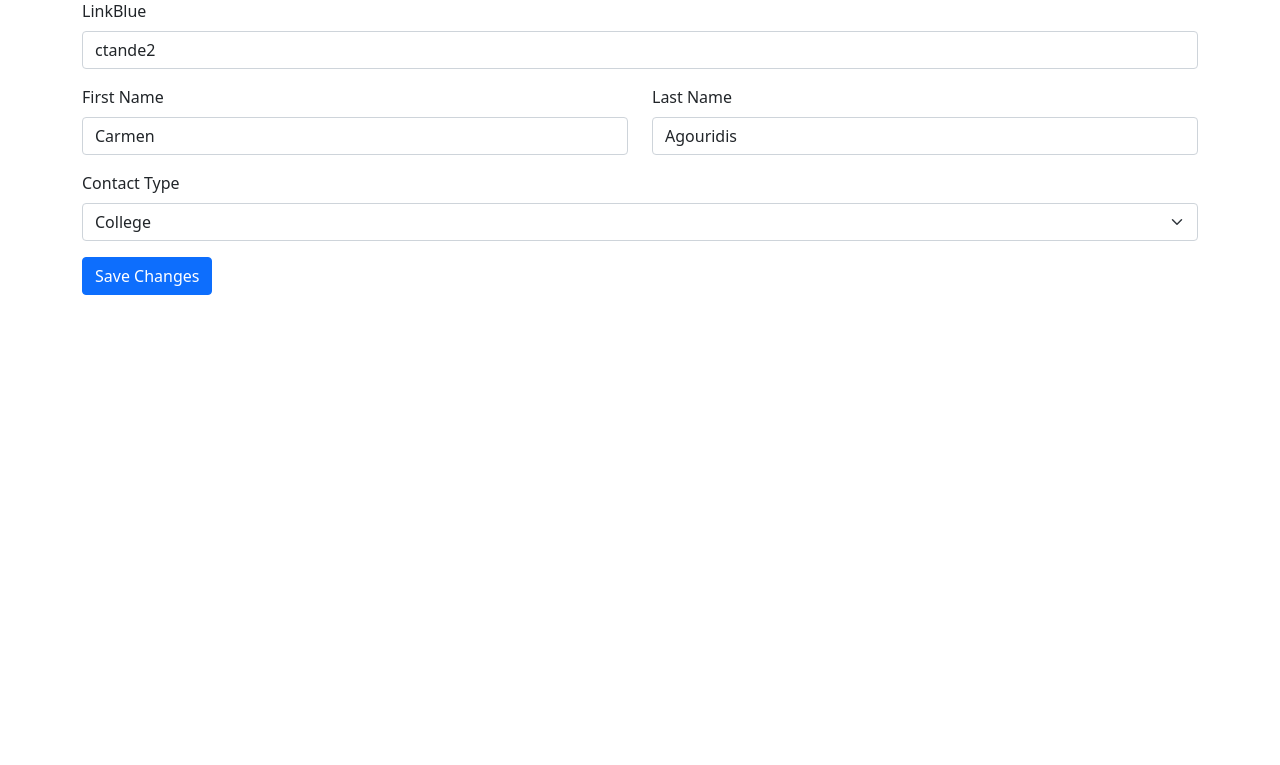
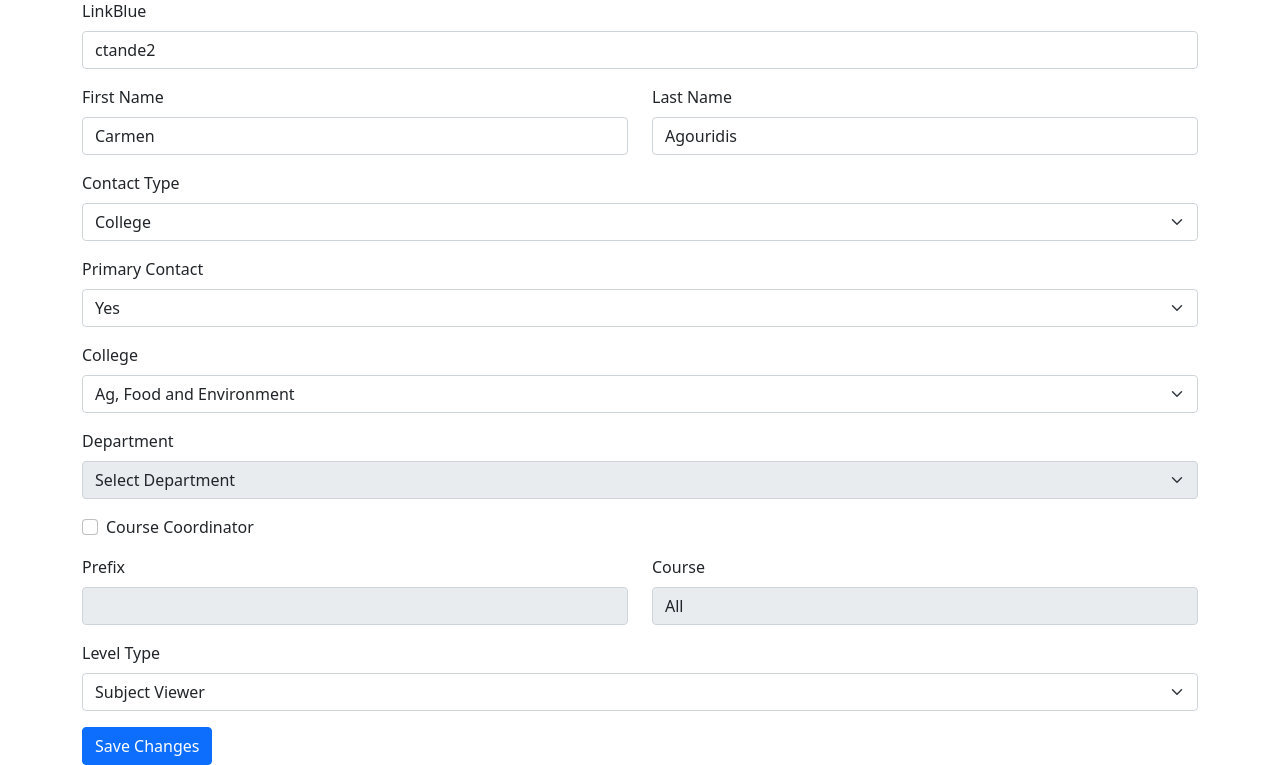
Before and after one commit to ofa-uky/TCE-contactWeb, a Flask app: page /edit/1 in a window 1280 px wide. Shown: the part 81-846 px from the top of the page. Before the commit the page ends 376 px from the top, so only its background shows below. Run offline with Flask 3, Linux system fonts and the light colour scheme.

Commit message:
Update edit_contact.html

```diff
--- a/templates/edit_contact.html
+++ b/templates/edit_contact.html
@@ -26,37 +26,149 @@
         <label class="form-label">Contact Type</label>
         <select class="form-select" id="contact_type" name="contact_type" required>
             <option value="College" {% if contact.contact_type == 'College' %}selected{% endif %}>College</option>
-            <option value="Department" {% if contact.contact_type == 'Department' %}selected{% endif %}>Department</option>
+            <option value="Department" {% if contact.contact_type == 'Department' or contact.contact_type == 'Course Coordinator' %}selected{% endif %}>Department</option>
         </select>
     </div>
 
-    <!-- Include remaining form fields from add_contact.html with value population -->
-    <!-- Add JavaScript from add_contact.html for dynamic behavior -->
+    <div class="mb-3">
+        <label class="form-label">Primary Contact</label>
+        <select class="form-select" id="primary_contact" name="primary_contact" {% if contact.contact_type != 'College' %}disabled{% endif %}>
+            <option value="no" {% if not contact.primary_contact %}selected{% endif %}>No</option>
+            <option value="yes" {% if contact.primary_contact %}selected{% endif %}>Yes</option>
+        </select>
+    </div>
+
+    <div class="mb-3">
+        <label class="form-label">College</label>
+        <select class="form-select" id="college" name="college" required>
+            <option value="">Select College</option>
+            {% for college in colleges %}
+            <option value="{{ college.caption }}" {% if college.caption == contact.college %}selected{% endif %}>{{ college.caption }}</option>
+            {% endfor %}
+        </select>
+    </div>
+
+    <div class="mb-3">
+        <label class="form-label">Department</label>
+        <select class="form-select" id="department" name="department" {% if contact.contact_type == 'College' %}disabled{% endif %} required>
+            <option value="">Select Department</option>
+        </select>
+    </div>
+
+    <div class="mb-3">
+        <div class="form-check">
+            <input class="form-check-input" type="checkbox"
+                   id="course_coordinator" name="course_coordinator"
+                   {% if contact.contact_type == 'Course Coordinator' %}checked{% endif %}>
+            <label class="form-check-label" for="course_coordinator">
+                Course Coordinator
+            </label>
+        </div>
+    </div>
+
+    <div class="row mb-3">
+        <div class="col">
+            <label class="form-label">Prefix</label>
+            <input type="text" class="form-control" id="prefix" name="prefix"
+                   pattern="[A-Za-z]{2,3}"
+                   value="{{ contact.prefix }}"
+                   {% if contact.contact_type != 'Course Coordinator' %}disabled{% endif %}>
+        </div>
+        <div class="col">
+            <label class="form-label">Course</label>
+            <input type="text" class="form-control" id="course" name="course"
+                   pattern="\d{3}"
+                   value="{{ contact.course }}"
+                   {% if contact.contact_type != 'Course Coordinator' %}disabled{% endif %}>
+        </div>
+    </div>
+
+    <div class="mb-3">
+        <label class="form-label">Level Type</label>
+        <select class="form-select" name="level_type">
+            <option value="subject viewer" {% if contact.level_type == 'subject viewer' %}selected{% endif %}>Subject Viewer</option>
+            <option value="report viewer" {% if contact.level_type == 'report viewer' %}selected{% endif %}>Report Viewer</option>
+        </select>
+    </div>
 
     <button type="submit" class="btn btn-primary">Save Changes</button>
 </form>
 
 <script>
-// Include the same JavaScript from add_contact.html but with initial values set
     document.addEventListener('DOMContentLoaded', () => {
-    // Pre-populate department based on existing college
+        const collegeDepts = JSON.parse('{{ college_depts | safe }}');
+        const contactType = document.getElementById('contact_type');
         const collegeSelect = document.getElementById('college');
-    collegeSelect.value = "{{ contact.college }}";
+        const deptSelect = document.getElementById('department');
+        const primaryContact = document.getElementById('primary_contact');
+        const courseCoordinator = document.getElementById('course_coordinator');
+
+        // Initialize form with existing values
+        function initializeForm() {
+            // Set initial college and trigger department load
             collegeSelect.dispatchEvent(new Event('change'));
 
-    // Set initial department value after a short delay
+            // Set department after departments load
             setTimeout(() => {
-        const deptSelect = document.getElementById('department');
                 deptSelect.value = "{{ contact.department }}";
                 deptSelect.dispatchEvent(new Event('change'));
             }, 100);
 
-    // Set course coordinator fields if applicable
-    {% if contact.contact_type == 'Course Coordinator' %}
-    document.getElementById('course_coordinator').checked = true;
-    document.getElementById('prefix').value = "{{ contact.prefix }}";
-    document.getElementById('course').value = "{{ contact.course }}";
-    {% endif %}
+            // Initialize course coordinator fields
+            if("{{ contact.contact_type }}" === "Course Coordinator") {
+                courseCoordinator.checked = true;
+                updateCourseFields();
+            }
+        }
+
+        function updateFormState() {
+            const isCollege = contactType.value === 'College';
+
+            deptSelect.disabled = isCollege;
+            deptSelect.required = !isCollege;
+            primaryContact.disabled = !isCollege;
+
+            if(isCollege) {
+                deptSelect.value = '';
+                primaryContact.value = 'no';
+            }
+
+            updateDepartments();
+            updateCoordinatorFields();
+        }
+
+        function updateDepartments() {
+            deptSelect.innerHTML = '<option value="">Select Department</option>';
+            if(contactType.value === 'Department' && collegeSelect.value) {
+                const depts = collegeDepts[collegeSelect.value] || [];
+                depts.forEach(dept => {
+                    deptSelect.innerHTML += `<option value="${dept}">${dept}</option>`;
+                });
+            }
+        }
+
+        function updateCoordinatorFields() {
+            const hasDepartment = deptSelect.value !== '';
+            courseCoordinator.disabled = !hasDepartment;
+            if(!hasDepartment) courseCoordinator.checked = false;
+            updateCourseFields();
+        }
+
+        function updateCourseFields() {
+            const showFields = courseCoordinator.checked;
+            document.getElementById('prefix').disabled = !showFields;
+            document.getElementById('course').disabled = !showFields;
+        }
+
+        // Event listeners
+        contactType.addEventListener('change', updateFormState);
+        collegeSelect.addEventListener('change', updateDepartments);
+        deptSelect.addEventListener('change', updateCoordinatorFields);
+        courseCoordinator.addEventListener('change', updateCourseFields);
+
+        // Initial setup
+        updateFormState();
+        initializeForm();
     });
 </script>
 {% endblock %}
```
Lines whose indentation alone changed are shown as unchanged.
